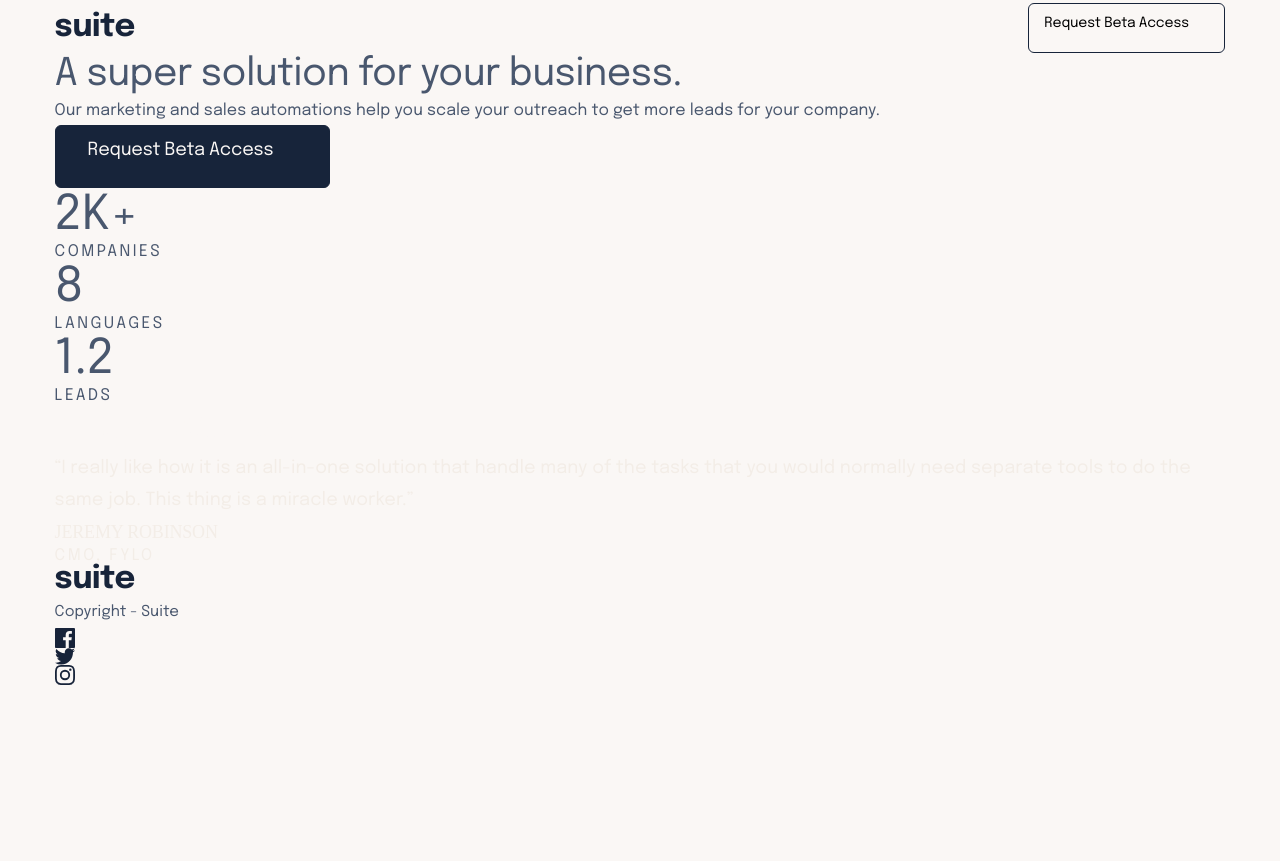
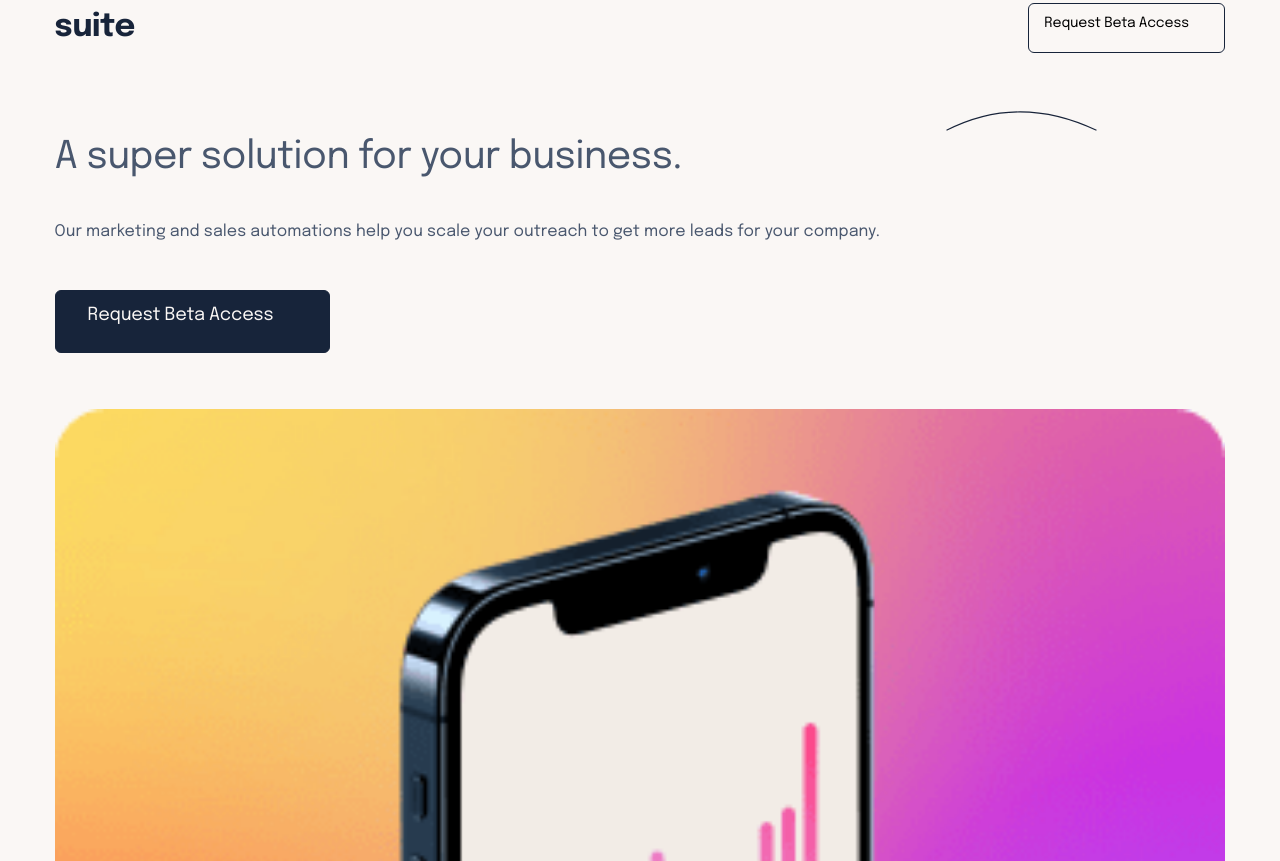
Before and after one commit to norman02/suite-landing-page, a plain HTML site: page index.html in a window 1280 px wide. Shown: the part 79-940 px from the top of the page. Before the commit the page ends 846 px from the top, so only its background shows below. Drawn offline with Linux system fonts and the light colour scheme.

Commit message:
layout header

```diff
--- a/index.html
+++ b/index.html
@@ -23,7 +23,7 @@
     <!-- Header Section  -->
     <header>
       <!-- Hero Section  -->
-      <div class="">
+      <div class="header">
         <h1 class="text text--L">A super solution for your business.</h1>
         <p class="text">
           Our marketing and sales automations help you scale your outreach to
@@ -33,9 +33,9 @@
       </div>
 
       <!-- Image Container -->
-      <div class=""></div>
+      <div class="hero-image"></div>
       <!-- Stats Section  -->
-      <div class="">
+      <div class="stats">
         <ul>
           <li>
             <h2 class="text text--B text--XL">2K+</h2>
--- /dev/null
+++ b/scss/layouts/_header.scss
@@ -0,0 +1,43 @@
+/*------------------------------\
+    Layouts - Header
+\------------------------------*/
+
+.header {
+
+    margin-top: rem(58.11);
+
+    h1 {
+      background-image: url("../assets/pattern-curved-line-1.svg");
+      background-position: top 0 right small(37.53);
+      background-size: 151.47px;
+      background-repeat: no-repeat;
+      padding-top: rem(25.21);
+    }
+
+    p {
+      margin-bottom: rem(44);
+      margin-top: rem(38);
+    }
+
+
+  }
+  .hero-image {
+    background-image: url('../assets/image-hero-landscape.png');
+    background-size: cover;
+    background-repeat: no-repeat;
+    display: block;
+    height: small(240);
+    margin-bottom: rem(56);
+    margin-top: rem(55.68);
+    width: small(343);
+  }
+
+  .stats {
+
+    text-align: center;
+
+
+    li {
+      margin-bottom: rem(42);
+    }
+  }
--- a/scss/main.scss
+++ b/scss/main.scss
@@ -8,6 +8,7 @@
 
 @import "layouts/global";
 @import "layouts/navigation";
+@import "layouts/header";
 
 /*------------------------------\
     Testing
```
Also changed, not shown: css/main.css, 1 other file.
